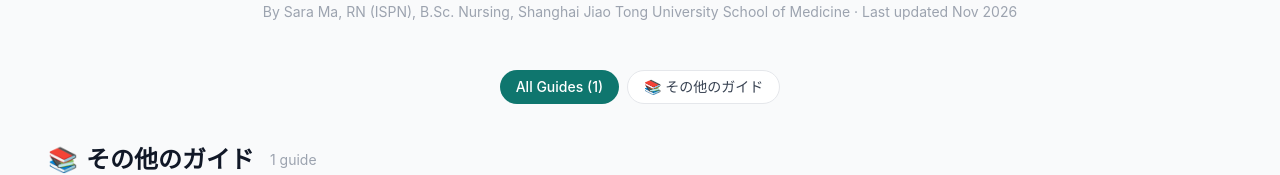
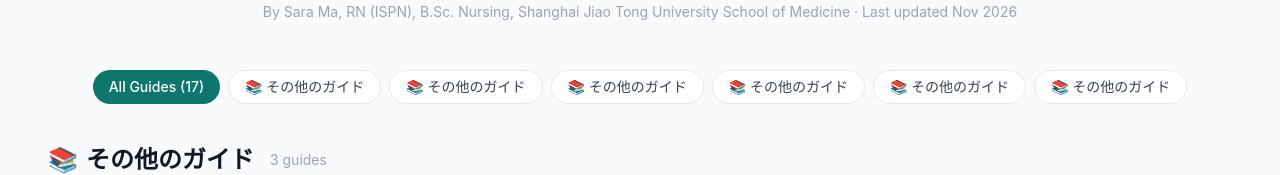
Before and after one commit to linglingsaiko/ShanghaiMed, a Next.js app: page /ja/blog/guides in a window 1280 px wide. Shown: the part 282-457 px from the top of the page. Built offline with nearby package versions, Linux system fonts and the light colour scheme; no server answers.

Commit message:
fix: remove status filter on guides page (legacy posts have no status field)

```diff
--- a/app/blog/guides/page.tsx
+++ b/app/blog/guides/page.tsx
@@ -111,7 +111,7 @@ function groupPostsByCategory(posts: BlogPost[]): { key: string; display: Catego
 
 export default function GuidesPage({ params }: GuidesPageProps) {
   const lang = resolvePublicLocale(params?.lang)
-  const allPosts = getSortedPosts(lang).filter(p => p.status === 'published')
+  const allPosts = getSortedPosts(lang)
   const groups = groupPostsByCategory(allPosts)
 
   return (
```
